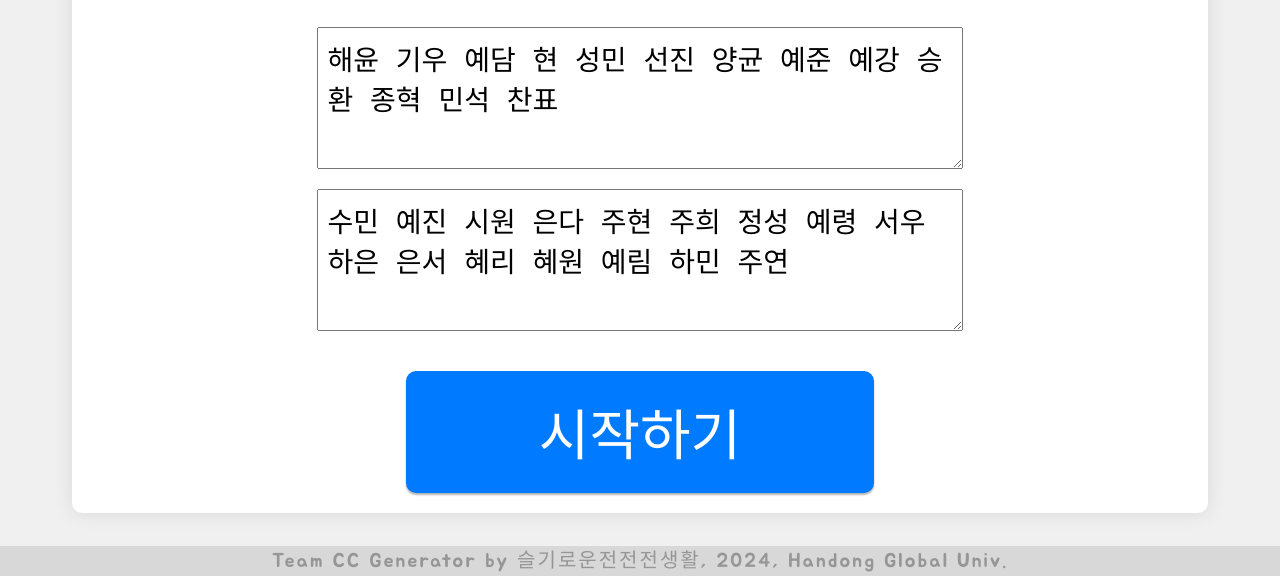
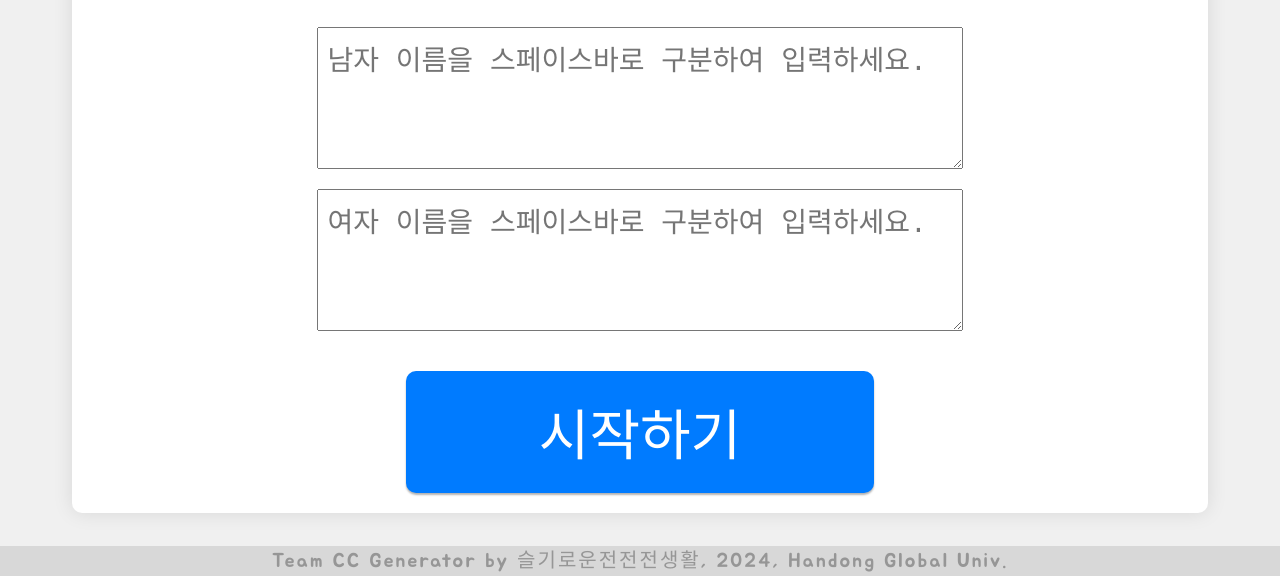
Before and after one commit to yjun02/TeamCC_generator, a plain HTML site: page index.html in a window 1280 px wide. Shown: the part 224-800 px from the top of the page. Drawn offline with Linux system fonts and the light colour scheme.

Commit message:
delete temp text

```diff
--- a/index.html
+++ b/index.html
@@ -16,16 +16,12 @@
           id="maleNamesInput"
           placeholder="남자 이름을 스페이스바로 구분하여 입력하세요."
           rows="4"
-          cols="50">
-해윤 기우 예담 현 성민 선진 양균 예준 예강 승환 종혁 민석 찬표</textarea
-        >
+          cols="50"></textarea>
         <textarea
           id="femaleNamesInput"
           placeholder="여자 이름을 스페이스바로 구분하여 입력하세요."
           rows="4"
-          cols="50">
-수민 예진 시원 은다 주현 주희 정성 예령 서우 하은 은서 혜리 혜원 예림 하민 주연</textarea
-        >
+          cols="50"></textarea>
         <button id="startButton" onclick="processNames()">시작하기</button>
       </div>
 
```
